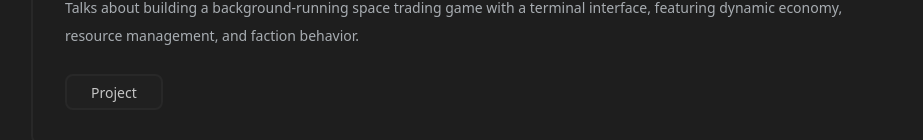
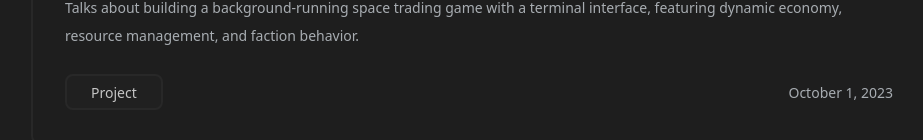
Before and after one commit to luisya22/portfolio-2024, a Svelte app: page / in a window 1280 px wide. Shown: the part 1288-1428 px from the top of the page, without its empty margins (161-1084 px from the left). Built offline with nearby package versions, Linux system fonts and the light colour scheme; a web font is replaced by a local one.

Commit message:
feat: add date to posts

```diff
--- a/src/App.svelte
+++ b/src/App.svelte
@@ -143,12 +143,15 @@
                     <p class="text-sm xl:text-md 2xl:text-lg text-textDark leading-loose">
                         Talks about building a background-running space trading game with a terminal interface, featuring dynamic economy, resource management, and faction behavior.
                     </p>
-                    <div class="flex flex-wrap items-center gap-x-4 w-full">
+                    <div class="flex flex-wrap justify-between items-center w-full">
                         <div>
                             <div class="px-6 py-1 bg-button border-2 border-border rounded-lg">
                                 <span class="text-logo text-sm xl:text-md 2xl:text-lg">Project</span>
                             </div>
                         </div>
+                        <div>
+                            <span class="text-textDark text-sm xl:text-md 2xl-text-lg">October 1, 2023</span>
+                        <div>
                     </div>
                 </div>
             </article>
```
